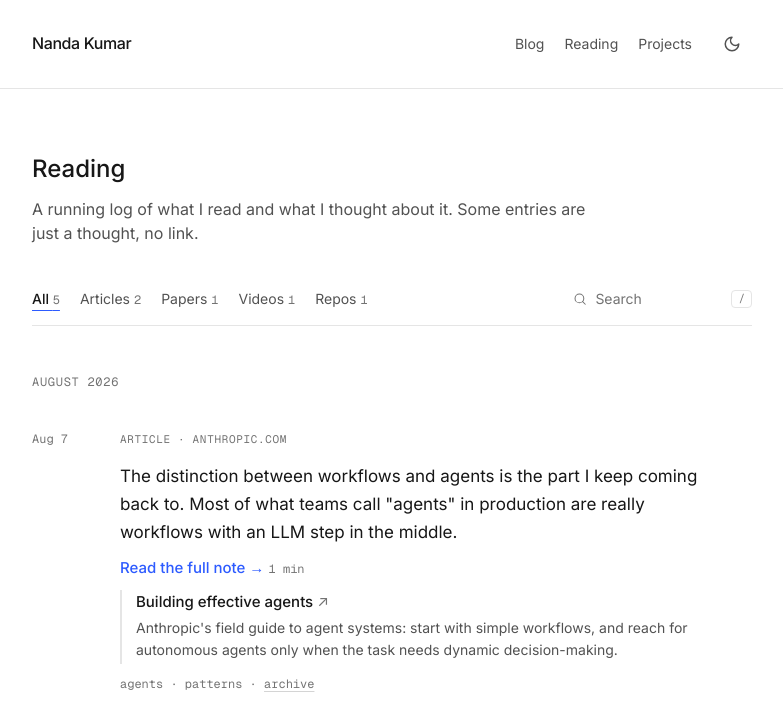
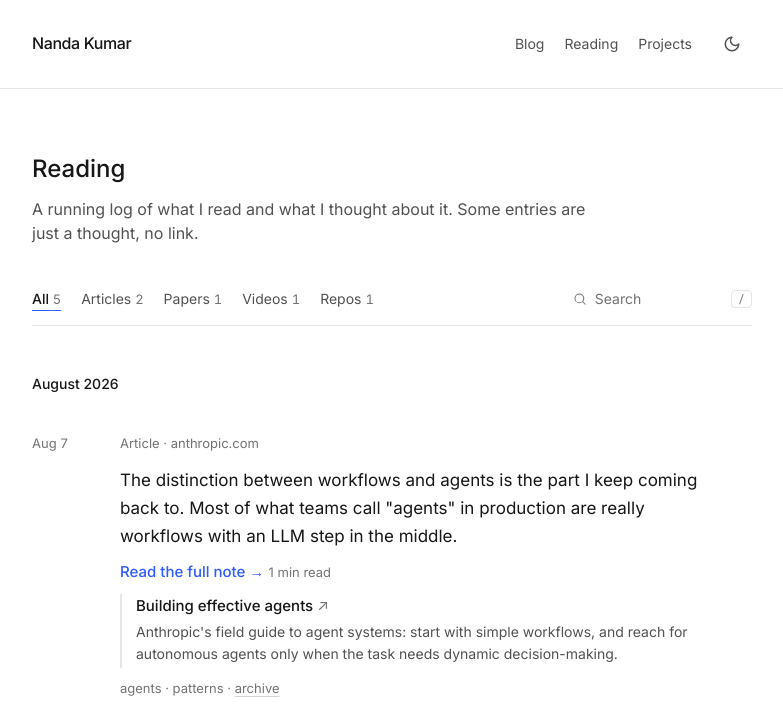
Before and after one commit to parzival1l/parzival1l.github.io, a React app: page /reading in a window 1280 px wide. Shown: the top 727 px of the page, without its empty margins (248-1031 px from the left). Built offline with nearby package versions, Linux system fonts and the light colour scheme; some packages are replaced by stand-ins of ours.

Commit message:
Use Bear Sans where installed and one font on reading pages
The sans stack now starts with Bear Sans UI, and headings with Bear Sans
UI Heading. No font files ship: Bear Sans is Wild Edge LLC's, all rights
reserved, so it renders only where it is installed and Inter stays the
fallback for everyone else.

The reading log and note pages drop Geist Mono. Dates, type labels, tags
and counts are small sans in sentence case, so each page uses one family.

```diff
--- a/app/globals.css
+++ b/app/globals.css
@@ -10,9 +10,15 @@
     ui-serif, Georgia, Cambria, "Times New Roman", Times, serif;
   /* next/font sets --font-inter / --font-geist-mono on <html> (see
      app/layout.tsx); fallbacks keep the site usable while fonts load. */
+  /* Bear Sans (Wild Edge LLC, all rights reserved) is not licensed for
+     redistribution, so no font files ship. It renders only where it is
+     installed locally; every other reader gets Inter. */
   --font-sans:
-    var(--font-inter), ui-sans-serif, system-ui, -apple-system, "Segoe UI",
-    Roboto, sans-serif;
+    "Bear Sans UI", var(--font-inter), ui-sans-serif, system-ui,
+    -apple-system, "Segoe UI", Roboto, sans-serif;
+  --font-heading:
+    "Bear Sans UI Heading", "Bear Sans UI", var(--font-inter), ui-sans-serif,
+    system-ui, -apple-system, "Segoe UI", Roboto, sans-serif;
   --font-mono:
     var(--font-geist-mono), ui-monospace, SFMono-Regular, Menlo, monospace;
   --color-accent: #2d5bff;
@@ -170,3 +176,11 @@ html {
 .reading-note blockquote p::after {
   content: none;
 }
+
+/* Headings use the heading cut of the same family. */
+h1,
+h2,
+h3,
+.prose :where(h1, h2, h3) {
+  font-family: var(--font-heading);
+}
--- a/app/reading/[slug]/page.tsx
+++ b/app/reading/[slug]/page.tsx
@@ -15,7 +15,7 @@ import {
 } from '@/lib/reading'
 import { formatDate } from '@/lib/format'
 
-const MONO_LABEL = 'font-mono text-[11px] uppercase tracking-[0.06em] text-neutral-500'
+const META = 'text-[13px] text-neutral-500'
 
 // Only the notes listed below exist; any other slug is a 404 in the export.
 export const dynamicParams = false
@@ -54,7 +54,7 @@ function SourceCard({ note }: { note: ReadingNote }) {
       aria-label="The source"
       className="flex flex-col gap-2.5 rounded-[10px] border border-black/[0.08] bg-black/[0.02] p-5 sm:px-6 dark:border-neutral-200 dark:bg-white/[0.03]"
     >
-      <p className={MONO_LABEL}>
+      <p className={META}>
         {TYPE_LABELS[note.type].one} · {domain}
       </p>
       {video ? (
@@ -100,7 +100,7 @@ function Neighbour({ note, dir }: { note: ReadingNote; dir: 'older' | 'newer' })
       href={`/reading/${note.slug}/`}
       className={`group flex flex-col gap-1 ${older ? 'items-start' : 'items-end text-right'}`}
     >
-      <span className={MONO_LABEL}>{older ? '← Older' : 'Newer →'}</span>
+      <span className={META}>{older ? '← Older' : 'Newer →'}</span>
       <span className="text-[15px] text-neutral-900 group-hover:text-accent">{noteTitle(note)}</span>
     </Link>
   )
@@ -123,7 +123,7 @@ export default async function ReadingNotePage({ params }: { params: Promise<{ sl
       </Link>
 
       <header className="mt-10 flex flex-col gap-3">
-        <p className={MONO_LABEL}>
+        <p className={META}>
           <time dateTime={note.date}>{formatDate(note.date)}</time> · {note.readingMinutes} min read
         </p>
         <h1 className="text-2xl font-medium leading-tight text-neutral-900">{noteTitle(note)}</h1>
@@ -134,14 +134,14 @@ export default async function ReadingNotePage({ params }: { params: Promise<{ sl
       </div>
 
       <section aria-label="My notes" className="mt-12">
-        <h2 className={MONO_LABEL}>My notes</h2>
+        <h2 className="text-sm font-medium text-neutral-900">My notes</h2>
         <div className="reading-note prose prose-neutral dark:prose-invert mt-5 max-w-prose">
           <MDXRemote source={note.body} />
         </div>
       </section>
 
       {note.tags.length > 0 ? (
-        <p className="mt-10 font-mono text-xs text-neutral-500">
+        <p className="mt-10 text-[13px] text-neutral-500">
           {note.tags.map((tag, i) => (
             <span key={tag}>
               {i > 0 ? <span aria-hidden="true"> · </span> : null}
--- a/components/reading-feed.tsx
+++ b/components/reading-feed.tsx
@@ -13,7 +13,8 @@ import { formatMonth, formatShortDate } from '@/lib/format'
 /** Entries rendered before "Show older entries"; each click adds as many. */
 const PAGE = 20
 
-const MONO_LABEL = 'font-mono text-[11px] uppercase tracking-[0.06em] text-neutral-500'
+// One family on this page: labels are small sans in sentence case.
+const META = 'text-[13px] text-neutral-500'
 
 // No hover transitions on purpose: this page has no motion at all.
 const TITLE_LINK = 'text-neutral-900 hover:text-accent'
@@ -81,7 +82,7 @@ function EntryFooter({
   }
   if (links.length === 0) return null
   return (
-    <p className="font-mono text-xs leading-5 text-neutral-500">
+    <p className="text-[13px] leading-5 text-neutral-500">
       {links.map((link, i) => (
         <span key={i}>
           {i > 0 ? <span aria-hidden="true"> · </span> : null}
@@ -127,12 +128,12 @@ function Entry({
     <article className="flex gap-6">
       <time
         dateTime={entry.date}
-        className="hidden w-16 flex-none font-mono text-xs leading-[26px] text-neutral-500 sm:block"
+        className="hidden w-16 flex-none text-[13px] leading-[26px] tabular-nums text-neutral-500 sm:block"
       >
         {showDate ? date : null}
       </time>
       <div className="flex min-w-0 flex-1 flex-col gap-2.5">
-        <p className={`leading-[26px] ${MONO_LABEL}`}>
+        <p className={`leading-[26px] ${META}`}>
           <span className="sm:hidden">{date} · </span>
           {TYPE_LABELS[entry.type].one}
           {entry.url ? <> · {domainOf(entry.url)}</> : null}
@@ -148,8 +149,8 @@ function Entry({
                 <Link href={`/reading/${entry.slug}/`} className="font-medium text-accent hover:underline">
                   Read the full note →
                 </Link>{' '}
-                <span className="font-mono text-xs text-neutral-500">
-                  {entry.readingMinutes} min
+                <span className="text-[13px] text-neutral-500">
+                  {entry.readingMinutes} min read
                 </span>
               </p>
             ) : null}
@@ -282,7 +283,7 @@ export function ReadingFeed({ entries }: { entries: ReadingEntry[] }) {
                 }`}
               >
                 {tab.label}{' '}
-                <span className="font-mono text-xs font-normal text-neutral-500">{tab.count}</span>
+                <span className="text-[13px] font-normal tabular-nums text-neutral-500">{tab.count}</span>
               </button>
             )
           })}
@@ -301,7 +302,7 @@ export function ReadingFeed({ entries }: { entries: ReadingEntry[] }) {
             aria-label="Search the reading log"
             className="w-full bg-transparent py-1 text-neutral-900 outline-none placeholder:text-neutral-500 sm:w-32"
           />
-          <kbd className="hidden rounded border border-neutral-200 px-1.5 font-mono text-[11px] text-neutral-500 sm:inline">
+          <kbd className="hidden rounded border border-neutral-200 px-1.5 text-xs text-neutral-500 sm:inline">
             /
           </kbd>
         </label>
@@ -328,7 +329,7 @@ export function ReadingFeed({ entries }: { entries: ReadingEntry[] }) {
         <div className="mt-12 flex flex-col gap-14">
           {months.map(month => (
             <section key={month.key} aria-label={formatMonth(month.key + '-01')} className="flex flex-col gap-9">
-              <h2 className="font-mono text-xs uppercase tracking-[0.06em] text-neutral-500">
+              <h2 className="text-sm font-medium text-neutral-900">
                 {formatMonth(month.key + '-01')}
               </h2>
               {month.entries.map((entry, i) => (
@@ -355,7 +356,7 @@ export function ReadingFeed({ entries }: { entries: ReadingEntry[] }) {
             >
               Show older entries
             </button>
-            <span className="text-center font-mono text-xs text-neutral-500">
+            <span className="text-center text-[13px] tabular-nums text-neutral-500">
               {visible.length} of {shown.length} shown
             </span>
           </div>
```
